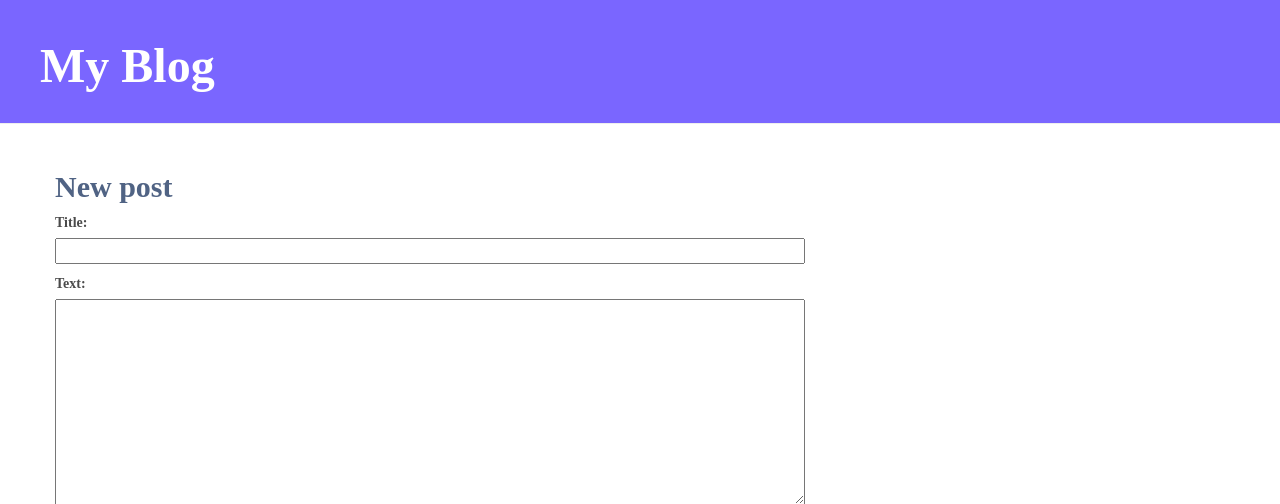
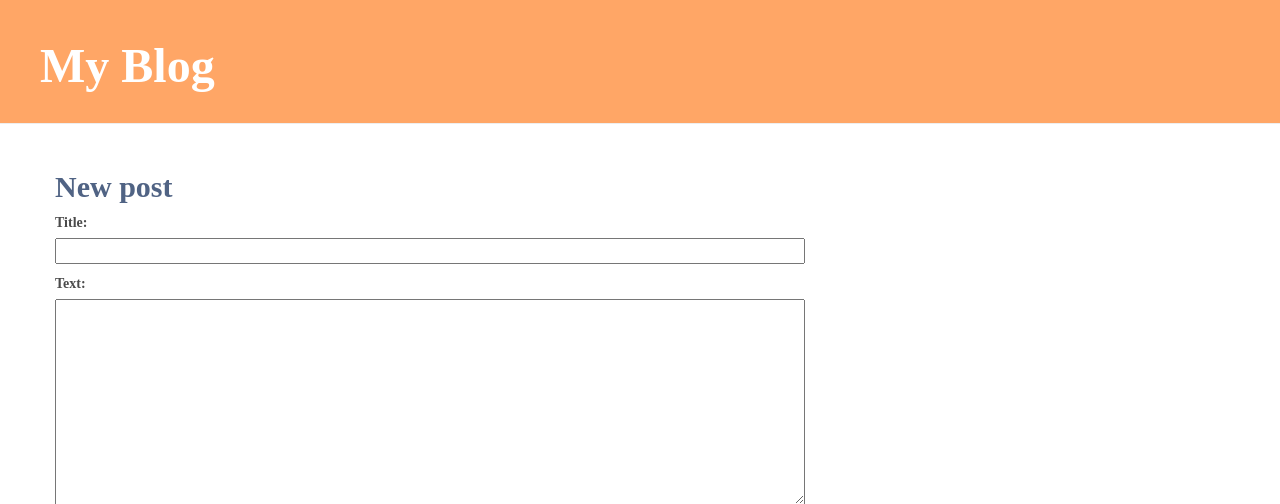
Before and after one commit to yoku-094/practice_python, a Django app: page /post/new/ in a window 1280 px wide. Shown: the top 504 px of the page. Run offline with Django 3.2, Linux system fonts and the light colour scheme; some libraries are stand-ins or nearby versions; some web fonts are replaced.

Commit message:
色の変更

```diff
--- a/blog/static/css/blog.css
+++ b/blog/static/css/blog.css
@@ -3,7 +3,7 @@ body {
 }
 
 .page-header {
-  background-color: #7a66ff;
+  background-color: #ffa666;
   margin-top: 0;
   padding: 20px 20px 20px 40px;
   position: fixed;
```
